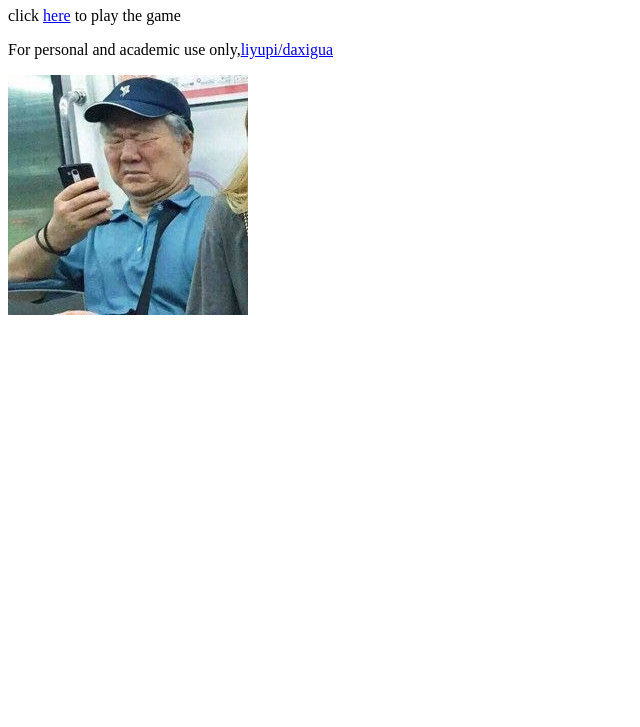
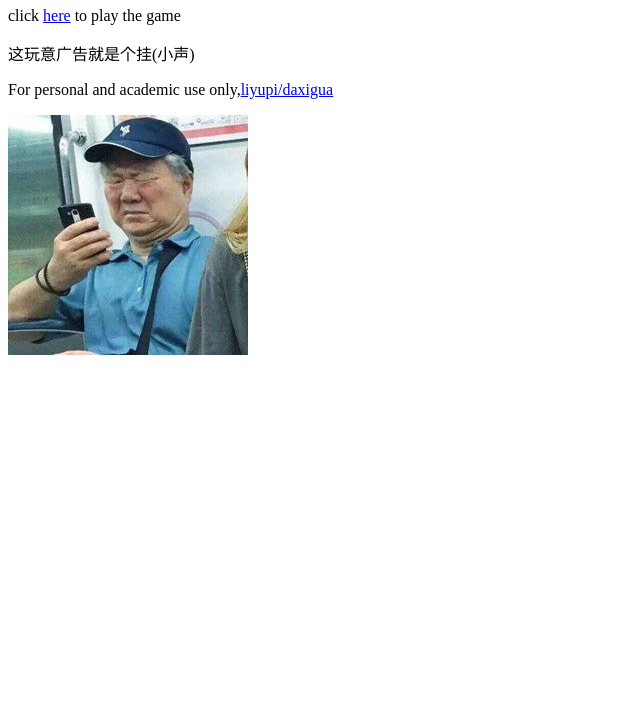
Before and after one commit to logos-e/logos.github.io, a plain HTML site: page index.html in a window 1280 px wide. Shown: the part 73-800 px from the top of the page, without its empty margins (0-640 px from the left). Drawn offline with Linux system fonts and the light colour scheme.

Commit message:
Update index.html

```diff
--- a/index.html
+++ b/index.html
@@ -8,6 +8,7 @@
     <h1>Logos</h1>
 
     <p>click <a href="/daxigua/index.html">here</a> to play the game</p>
+    <p>这玩意广告就是个挂(小声)</p>
     <p>For personal and academic use only,<a href="https://github.com/liyupi/daxigua.git">liyupi/daxigua</a></p>
     <img src="/20240613-205118.jpg" alt="地铁-老人-手机">
 </body>
```
